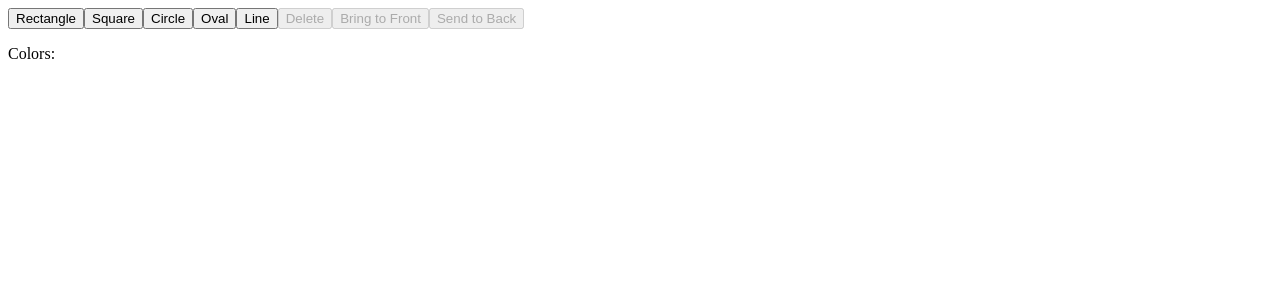
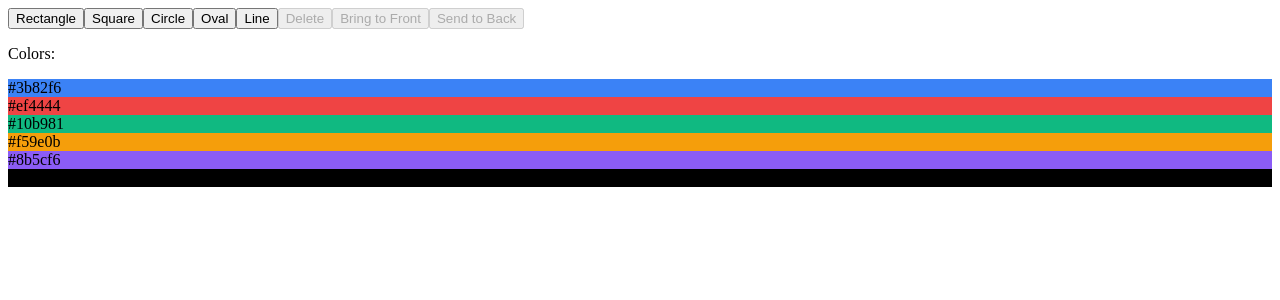
Before and after one commit to amitcheke/SketchItOut, a Next.js app: page /designer in a window 1280 px wide. Shown: the top 300 px of the page. Built offline with nearby package versions, Linux system fonts and the light colour scheme.

Commit message:
Adding vanila canvas api functionality

```diff
--- a/src/app/designer/page.jsx
+++ b/src/app/designer/page.jsx
@@ -518,9 +518,15 @@ const Canvas = () => {
     };
 
     const changeShapeColor = (color) => {
+       console.log("Change color")
         if (selectedShapeIndex !== null) {
-            setShapes(shapes.map((shape, index) =>
-                index === selectedShapeIndex ? { ...shape, color } : shape
+            setShapes(shapes.map((shape, index) =>{
+                    if(index === selectedShapeIndex) {
+                        console.log("--------------->>>", shape)
+                        return { ...shape, color }
+                    }  else { return shape}
+            }
+
             ));
         } else {
             setCurrentColor(color);
@@ -608,16 +614,20 @@ const Canvas = () => {
             <div className="mb-4">
                 <p className="text-sm mb-1">Colors:</p>
                 <div className="flex gap-2">
-                    {colors.map((color) => (
-                        <div
-                            key={color}
-                            className={`w-6 h-6 rounded-full cursor-pointer ${
-                                color === currentColor ? 'ring-2 ring-offset-2 ring-gray-400' : ''
-                            }`}
-                            style={{ backgroundColor: color }}
-                            onClick={() => changeShapeColor(color)}
-                        />
-                    ))}
+                    {colors.map((color) => {
+                        console.log("Color:", color)
+                        return (
+                            // <div
+                            //     key={color}
+                            //     className={`w-6 h-6 rounded-full cursor-pointer`}
+                            //     style={{ backgroundColor: color }}
+                            //     onClick={() => changeShapeColor(color)}
+                            // />
+                            <div key={color} className="w-16 h-16 block"
+                                 style={{backgroundColor:color}} onClick={() => changeShapeColor(color)} >{color}</div>
+
+                        )
+                    })}
                 </div>
             </div>
 
```
